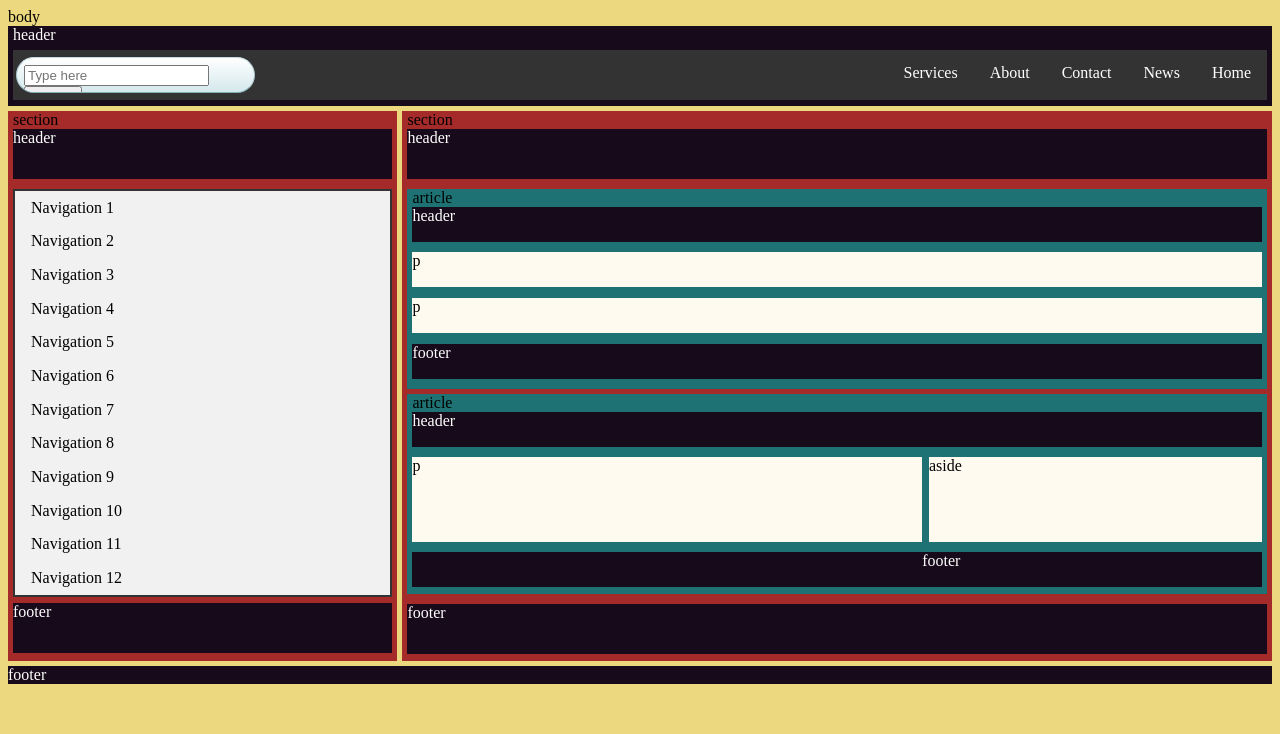
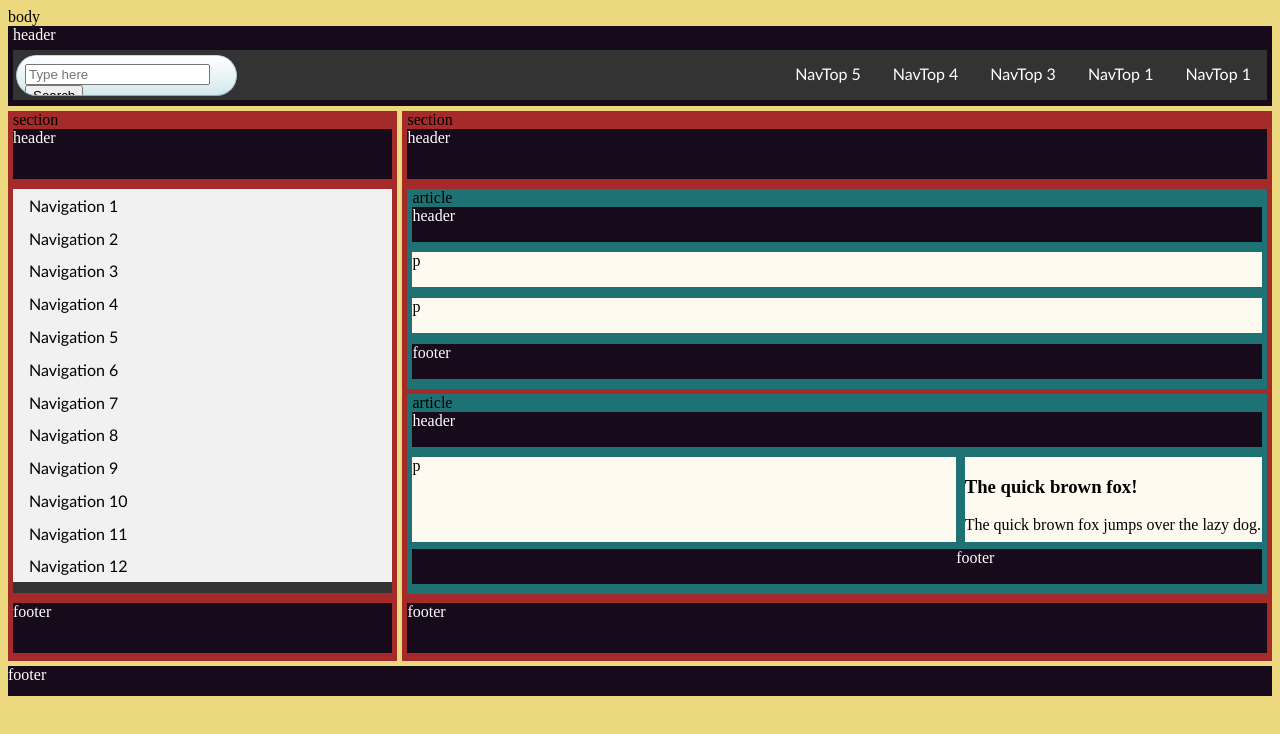
Before and after one commit to realmolejon/Front-End, a plain HTML site: page index.html in a window 1280 px wide. Drawn offline with Linux system fonts and the light colour scheme.

Commit message:
second commit

```diff
--- /dev/null
+++ b/css/index.css
@@ -0,0 +1,186 @@
+body {
+    background-color: #ECD87F;
+}
+header{
+    background: #170A1A;
+    color: white;
+}
+footer{
+    background: #170A1A;
+    color: white;
+
+}
+header.headertop {
+    height: 80px;
+    padding-left: 5px;
+    padding-right: 5px;
+}
+header.headerleft {
+    height: 50px;
+}
+
+header.headerright1 {
+    height: 50px;
+}
+
+header.headerright2 {
+    height: 35px;
+}
+
+header.headerright3 {
+    height: 35px;
+}
+section.section1 {
+    float: left;
+    height: 550px;
+    background-color: brown;
+    margin-top: 5px;
+    width:30%;
+    padding-left: 5px;
+    padding-right: 5px;
+}
+section.section2 {
+    float: right;
+    height: 550px;
+    background-color: brown;
+    width:68%;
+    padding-left: 5px;
+    padding-right: 5px;
+    margin-top: 5px;
+}
+footer.lastfooter {
+    margin-top: 5px;
+    height: 30px;
+}
+footer.footerleft {
+    margin-top: 10px;
+    height: 50px;
+}
+footer.sec2ar1footer {
+    height: 35px;
+    margin-top: -5px;
+}
+footer.sec2ar2footer {
+    height: 35px;
+    margin-top: 52px;
+}
+footer.sec2footer {
+    margin-top: 9px;
+    height: 50px;
+}
+p {
+    background-color: floralwhite;
+}
+
+p.sec2p1 {
+    height: 35px;
+    margin-top: 10px;
+}
+
+p.sec2p2 {
+    height: 35px;
+    margin-top: -5px;
+}
+
+p.sec2ar2p1 {
+    float: left;
+    height: 85px;
+    width: 64%;
+    margin-top: 10px;
+}
+
+nav {
+    background-color: #333;
+}
+nav.nav1 {
+    height: 404px;
+    margin-top: 10px;
+    padding:0;
+}
+nav.navtop {
+    margin-top: -10px;
+    height: 50px;
+}
+article.article1{
+    margin-top: 10px;
+    padding-left: 5px;
+    padding-right: 5px;
+    height: 200px;
+    background-color: #1F7273;
+}
+article.article2{
+    padding-left: 5px;
+    padding-right: 5px;
+    margin-top: 5px;
+    height: 200px;
+    background-color: #1F7273;
+}
+aside {
+    float: right;
+    background-color: floralwhite;
+    width: 35%;
+    height: 85px;
+    margin-top: 10px;
+    overflow-x: hidden;
+    overflow-y: hidden;
+}
+#searchbox {
+    background-color: #eaf8fc;
+    background-image: linear-gradient(#fff, #d4e8ec);
+    border-radius: 35px;
+    border-width: 1px;
+    border-style: solid;
+    border-color: #c4d9df #a4c3ca #83afb7;
+    width: 16.2%;
+    height: 23px;
+    padding: 8px;
+    margin-top: -45px;
+    margin-left: 3px;
+    overflow: hidden; /* Clear floats */
+    float: left;
+}
+ul.leftnav {
+    list-style-type: none;
+    margin: 0;
+    padding: 0px;
+    width: 100%;
+    background-color: #f1f1f1;
+    font-family: "Trebuchet MS";
+}
+
+li a {
+    display: block;
+    color: #000;
+    padding: 6.9px 16px;
+    text-decoration: none;
+}
+
+/* Change the link color on hover */
+li a:hover {
+    background-color: #555;
+    color: white;
+}
+
+ul.ultop {
+    list-style-type: none;
+    margin-top: 15px;
+    padding: 0;
+    background-color: #333;
+    font-family: "Trebuchet MS";
+}
+ul.ultop li {
+    float: right;
+}
+
+ul.ultop li a {
+    display: block;
+    color: white;
+    text-align: center;
+    padding: 14px 16px;
+    text-decoration: none;
+}
+
+/* Change the link color to #111 (black) on hover */
+ul.ultop li a:hover {
+    background-color: #555;
+}
--- a/index.html
+++ b/index.html
@@ -3,189 +3,7 @@
 <head>
     <meta charset="UTF-8">
     <title>myWebsite</title>
-    <style>
-        body {
-            background-color: #ECD87F;
-        }
-        header{
-            background: #170A1A;
-            color: white;
-        }
-        footer{
-            background: #170A1A;
-            color: white;
-
-        }
-        header.headertop {
-            height: 80px;
-            padding-left: 5px;
-            padding-right: 5px;
-        }
-        header.headerleft {
-            height: 50px;
-        }
-
-        header.headerright1 {
-            height: 50px;
-        }
-
-        header.headerright2 {
-            height: 35px;
-        }
-
-        header.headerright3 {
-            height: 35px;
-        }
-        section.section1 {
-            height: 550px;
-            background-color: brown;
-            margin-top: 5px;
-            width:30%;
-            padding-left: 5px;
-            padding-right: 5px;
-        }
-        section.section2 {
-            float: right;
-            height: 550px;
-            background-color: brown;
-            margin-top: -550px;
-            width:68%;
-            padding-left: 5px;
-            padding-right: 5px;
-        }
-        footer.lastfooter {
-            margin-top: 5px;
-        }
-        footer.footerleft {
-            margin-top: 6px;
-            height: 50px;
-        }
-        footer.sec2ar1footer {
-            height: 35px;
-            margin-top: -5px;
-        }
-        footer.sec2ar2footer {
-            height: 35px;
-            margin-top: 55px;
-        }
-        footer.sec2footer {
-            margin-top: 10px;
-            height: 50px;
-        }
-        p {
-            background-color: floralwhite;
-        }
-
-        p.sec2p1 {
-            height: 35px;
-            margin-top: 10px;
-        }
-
-        p.sec2p2 {
-            height: 35px;
-            margin-top: -5px;
-        }
-
-        p.sec2ar2p1 {
-            float: left;
-            height: 85px;
-            width: 60%;
-            margin-top: 10px;
-        }
-
-        nav {
-            background-color: #333;
-        }
-        nav.nav1 {
-            height: 404px;
-            margin-top: 10px;
-            padding:2px;
-        }
-        nav.navtop {
-            margin-top: -10px;
-            height: 50px;
-        }
-        article.article1{
-            margin-top: 10px;
-            padding-left: 5px;
-            padding-right: 5px;
-            height: 200px;
-            background-color: #1F7273;
-        }
-        article.article2{
-            padding-left: 5px;
-            padding-right: 5px;
-            margin-top: 5px;
-            height: 200px;
-            background-color: #1F7273;
-        }
-        aside {
-            float: right;
-            background-color: floralwhite;
-            width: 39.2%;
-            height: 85px;
-            margin-top: 10px;
-        }
-        #searchbox {
-            background-color: #eaf8fc;
-            background-image: linear-gradient(#fff, #d4e8ec);
-            border-radius: 35px;
-            border-width: 1px;
-            border-style: solid;
-            border-color: #c4d9df #a4c3ca #83afb7;
-            width: 17.8%;
-            height: 20px;
-            padding: 7px;
-            margin-top: -43px;
-            margin-left: 3px;
-            overflow: hidden; /* Clear floats */
-            float: left;
-        }
-        ul.leftnav {
-            list-style-type: none;
-            margin: 0;
-            padding: 0px;
-            width: 100%;
-            background-color: #f1f1f1;
-        }
-
-        li a {
-            display: block;
-            color: #000;
-            padding: 7.84px 16px;
-            text-decoration: none;
-        }
-
-        /* Change the link color on hover */
-        li a:hover {
-            background-color: #555;
-            color: white;
-        }
-
-
-        ul.ultop {
-            list-style-type: none;
-            margin-top: 15px;
-            padding: 0;
-            background-color: #333;
-        }
-        ul.ultop li {
-            float: right;
-        }
-
-        ul.ultop li a {
-            display: block;
-            color: white;
-            text-align: center;
-            padding: 14px 16px;
-            text-decoration: none;
-        }
-
-        /* Change the link color to #111 (black) on hover */
-        ul.ultop li a:hover {
-            background-color: #555;
-        }
-    </style>
+    <link rel="stylesheet" type="text/css" href="css/index.css" />
 </head>
 
 <body>
@@ -194,11 +12,11 @@
         header
             <nav class="navtop">
                 <ul class="ultop">
-                  <li><a href="#default.asp">Home</a></li>
-                  <li><a href="#news.asp">News</a></li>
-                  <li><a href="#contact.asp">Contact</a></li>
-                  <li><a href="#about.asp">About</a></li>
-                  <li><a href="#services.asp">Services</a></li>
+                  <li><a href="#navtop1.asp">NavTop 1</a></li>
+                  <li><a href="#navtop2.asp">NavTop 1</a></li>
+                  <li><a href="#navtop3.asp">NavTop 3</a></li>
+                  <li><a href="#navtop4.asp">NavTop 4</a></li>
+                  <li><a href="#navtop5.asp">NavTop 5</a></li>
                 </ul>
             </nav>
             <form id="searchbox" action="">
@@ -264,7 +82,10 @@
                         p
                     </p>
                     <aside>
-                        aside
+                        <h3> The quick brown fox!</h3>
+                        <p>The quick brown fox jumps over the lazy dog.</p>
+                        <p>The quick brown fox jumps over the lazy dog.</p>
+                        <p>The quick brown fox jumps over the lazy dog.</p>
                     </aside>
                 </div>
                 <footer class="sec2ar2footer">
@@ -276,6 +97,7 @@
             </footer>
     </section>
 
+<div style="clear:both"></div>
 
 <footer class="lastfooter">
     footer
```
